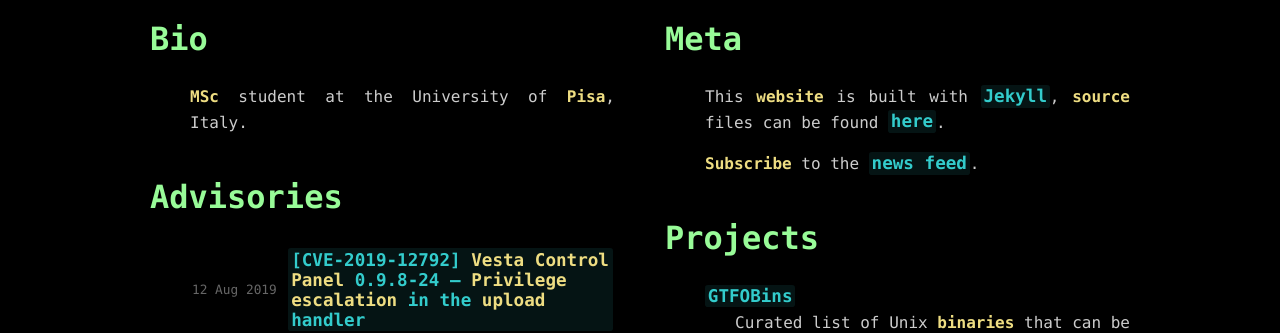
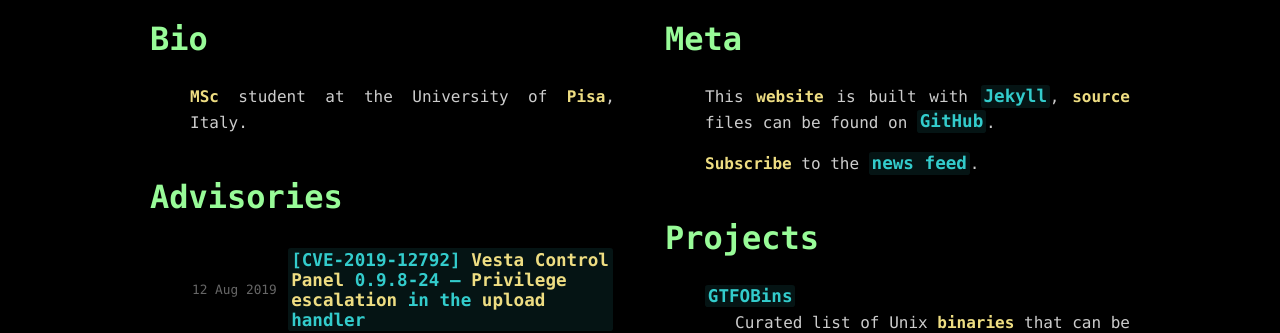
Before and after one commit to cyrus-and/cyrus-and.github.io, a Jekyll site: the page built from index.md, in a window 1280 px wide. Shown: the part 153-486 px from the top of the page. Built offline with Jekyll 4.4.1, drawn with Linux system fonts in a browser that asks for light colours.

Commit message:
Reword meta section

```diff
--- a/_includes/meta.md
+++ b/_includes/meta.md
@@ -2,7 +2,7 @@
 
 ## Meta
 
-This **website** is built with [Jekyll](https://jekyllrb.com/), **source** files can be found [here](https://github.com/cyrus-and/cyrus-and.github.io).
+This **website** is built with [Jekyll](https://jekyllrb.com/), **source** files can be found on [GitHub](https://github.com/cyrus-and/cyrus-and.github.io).
 
 **Subscribe** to the [news feed](/feed.xml).
 
```
